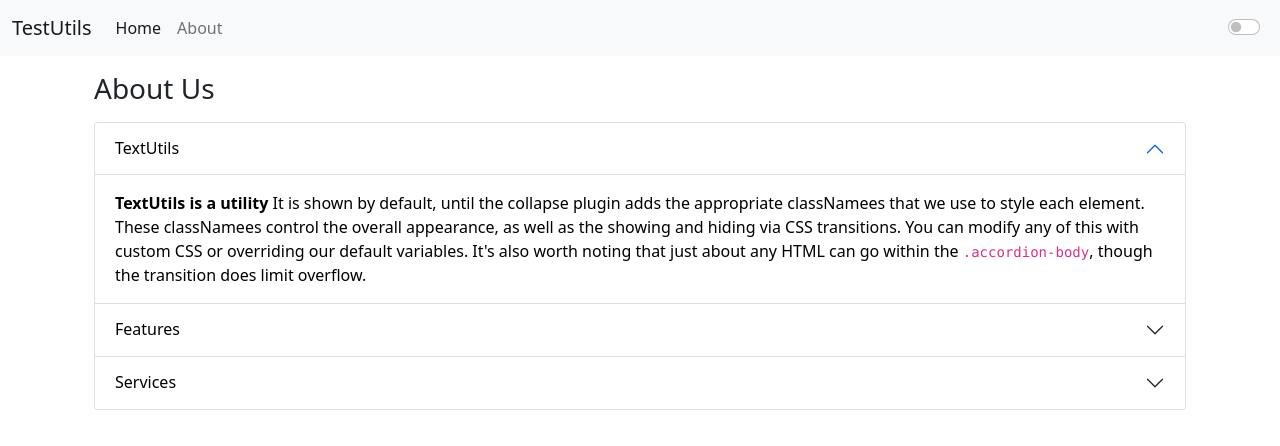
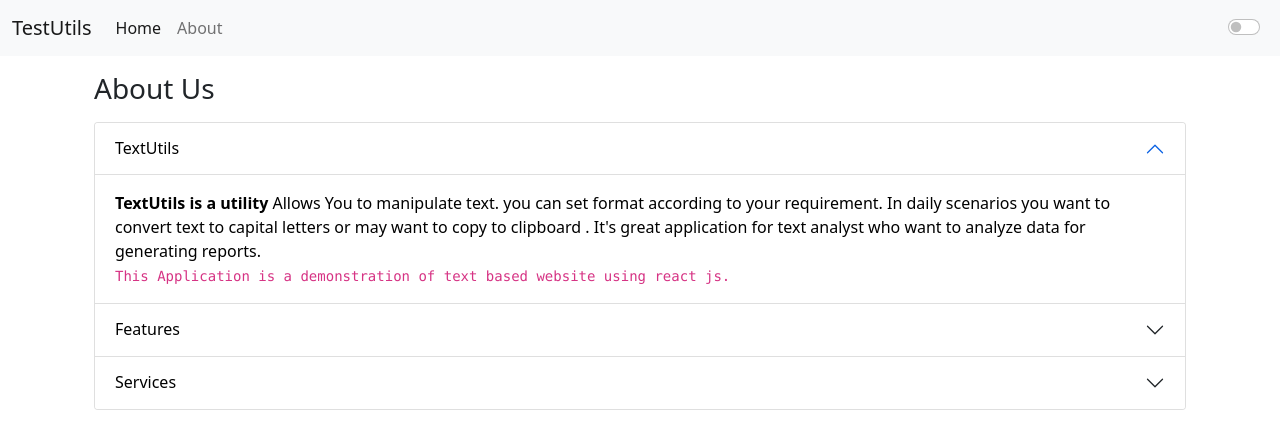
Before and after one commit to kartikDeveloper1/textutils, a React (Create React App) app: page /about in a window 1280 px wide. Shown: the top 446 px of the page. Built offline with nearby package versions, Linux system fonts and the light colour scheme.

Commit message:
about content changed

```diff
--- a/src/components/About.js
+++ b/src/components/About.js
@@ -15,7 +15,12 @@ export default function About(props) {
                 </h2>
                 <div id="collapseOne" className="accordion-collapse collapse show" aria-labelledby="headingOne" data-bs-parent="#accordionExample">
                 <div className="accordion-body" style={props.style}>
-                    <strong>TextUtils is a utility</strong> It is shown by default, until the collapse plugin adds the appropriate classNamees that we use to style each element. These classNamees control the overall appearance, as well as the showing and hiding via CSS transitions. You can modify any of this with custom CSS or overriding our default variables. It's also worth noting that just about any HTML can go within the <code>.accordion-body</code>, though the transition does limit overflow.
+                    <strong>TextUtils is a utility</strong> Allows You to manipulate text.
+                    you can set format according to your requirement. In daily scenarios you want to convert text to capital letters
+                    or may want to copy to clipboard . It's great application for text analyst who want to analyze data for generating reports.
+                    <br/>
+                    <code>This Application is a demonstration of
+                    text based website using react js.</code>
                 </div>
                 </div>
             </div>
@@ -27,7 +32,13 @@ export default function About(props) {
                 </h2>
                 <div id="collapseTwo" className="accordion-collapse collapse" aria-labelledby="headingTwo" data-bs-parent="#accordionExample">
                 <div className="accordion-body" style={props.style}>
-                    <strong>This is the second item's accordion body.</strong> It is hidden by default, until the collapse plugin adds the appropriate classNamees that we use to style each element. These classNamees control the overall appearance, as well as the showing and hiding via CSS transitions. You can modify any of this with custom CSS or overriding our default variables. It's also worth noting that just about any HTML can go within the <code>.accordion-body</code>, though the transition does limit overflow.
+                    <strong>Features includes....</strong>
+                    <ul>
+                        <li>Converting text to Uppercase.</li>
+                        <li>Converting text to Lowercase.</li>
+                        <li>Copying text to Clipboard.</li>
+                        <li>Removing Extra Sapces from text.</li>
+                    </ul>
                 </div>
                 </div>
             </div>
@@ -39,7 +50,14 @@ export default function About(props) {
                 </h2>
                 <div id="collapseThree" className="accordion-collapse collapse" aria-labelledby="headingThree" data-bs-parent="#accordionExample">
                 <div className="accordion-body" style={props.style}>
-                    <strong>This is the third item's accordion body.</strong> It is hidden by default, until the collapse plugin adds the appropriate classNamees that we use to style each element. These classNamees control the overall appearance, as well as the showing and hiding via CSS transitions. You can modify any of this with custom CSS or overriding our default variables. It's also worth noting that just about any HTML can go within the <code>.accordion-body</code>, though the transition does limit overflow.
+                    <strong>Provides Services...</strong>
+                    <ul>
+                        <li>You can enable/Disable Dark theme mode.</li>
+                        <code>By clicking right side Switch button.</code>
+                        <li>Fast Manipulation of text. </li>
+                        <li>Reduces Efforts.</li>
+                        <li>Saves Time.</li>
+                    </ul>
                 </div>
                 </div>
             </div>
```
